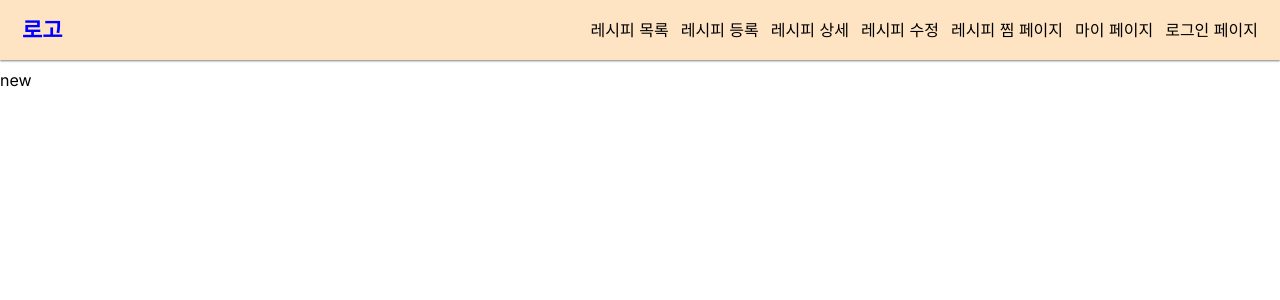
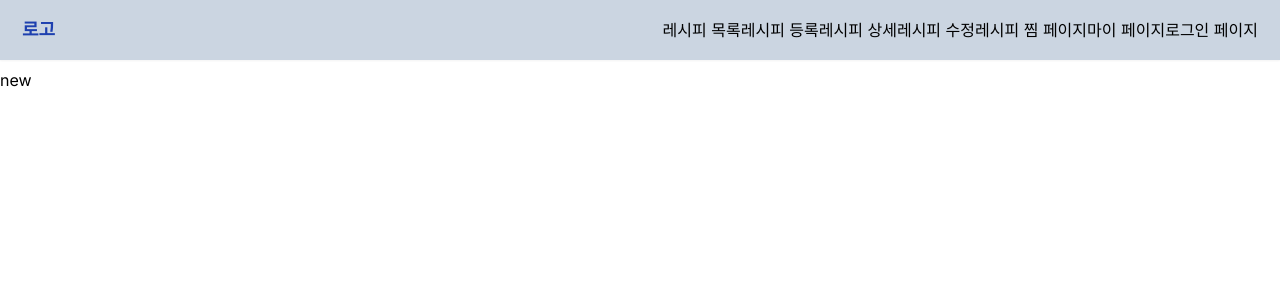
Before and after one commit to kidohy15/today-meal, a Next.js app: page /recipe/new in a window 1280 px wide. Shown: the top 300 px of the page. Built offline with nearby package versions, Linux system fonts and the light colour scheme.

Commit message:
globals.css 파일에 작성한 스타일 코드 tailwind css 적용

```diff
--- /dev/null
+++ b/src/app/api/fetch.ts
@@ -0,0 +1,8 @@
+import { NextApiRequest, NextApiResponse } from "next";
+
+export default async function handler(req: NextApiRequest, res: NextApiResponse) {
+  const fetchData = "test 중입니다.";
+
+  console.log("fetchData" ,fetchData);
+  res.status(200).json(fetchData);
+}
--- a/src/app/globals.css
+++ b/src/app/globals.css
@@ -53,7 +53,7 @@ table {
 
 /* 커스텀 */
 .navbar {
-  display: flex;
+  /* display: flex;
   justify-content: space-between;
   align-items: center;
   position: fixed;
@@ -61,33 +61,43 @@ table {
   top: 0;
   height: 60px;
   box-shadow: 0 1px 2px 0 rgb(0 0 0 / 0.5);
-  background-color: bisque;
+  background-color: bisque; */
+
+  @apply flex justify-between items-center fixed w-full h-[60px] top-0 shadow-sm bg-slate-300
 }
 
 .navbar__logo {
-  color:blue;
+  /* color:blue;
   font-size: 22px;
   font-weight: 700;
   cursor: pointer;
-  padding: 0px 22px
+  padding: 0px 22px */
+
+  @apply text-blue-800 text-lg font-semibold cursor-pointer px-[22px] py-0
 }
 
 .navbar__list {
-  display: flex;
+  /* display: flex;
   cursor: pointer;
   padding: 0px 22px;
   gap: 12px;
-  align-items: center;
+  align-items: center; */
+
+  @apply flex cursor-pointer py-0 px-[22px] items-center
 }
 
 .navbar__list__item {
-
+  @apply cursor-pointer
 }
 
 .navbar__list__item:hover {
-  color: aqua;
+  /* color: aqua; */
+
+  @apply text-teal-200
 }
 
 .layout{
   padding-top: 72px;
+
+  @apply pt-[72px]
 }
--- a/src/app/layout.tsx
+++ b/src/app/layout.tsx
@@ -2,6 +2,7 @@ import type { Metadata } from "next";
 import { Inter } from "next/font/google";
 import "./globals.css";
 import Layout from "@/components/Layout";
+import Navbar from "@/components/Navbar";
 
 const inter = Inter({ subsets: ["latin"] });
 
@@ -18,7 +19,10 @@ export default function RootLayout({
   return (
     <html lang="en">
       <body className={inter.className}>
-        <Layout>{children}</Layout>
+        <Layout>
+          <Navbar />
+          {children}
+        </Layout>
       </body>
     </html>
   );
--- a/src/app/page.tsx
+++ b/src/app/page.tsx
@@ -1,17 +1,18 @@
 "use client";
 
 import Layout from "@/components/Layout";
-import Openai from "@/components/openai/Openai";
+import Openai from "@/components/openai/Openai3";
 import Link from "next/link";
 
 export default function Home() {
+  const fetchData: any = getData();
+  // console.log("fetchData", fetchData);
+
   return (
-    <Layout>
+    <div className="w-[100%] h-[100%]">
       <h1>Map Meal Page</h1>
-      <p>
-        오늘의 추천 요리
-      </p>
-      <div>
+      <div className="h-[300px] bg-slate-500">오늘의 추천 요리</div>
+      <div className="flex w-[100%] h-[520px] bg-zinc-600">
         레시피 요청 input
         <Openai />
       </div>
@@ -38,6 +39,30 @@ export default function Home() {
           <Link href={"/users/login"}>로그인 페이지</Link>
         </li>
       </ul>
-    </Layout>
+      <div>
+        테스트 영역입니다
+        {/* {fetchData} */}
+      </div>
+    </div>
   );
 }
+
+
+export async function getData() {
+  // fetch 로 데이터 가져오는 방법
+  // const stores = await fetch(
+  //   `${process.env.NEXT_PUBLIC_API_URL}/api/stores`
+  // ).then((res) => res.json());
+
+  // axios 로 데이터 가져오는 방법
+  const fetchData = await fetch(
+    `${process.env.NEXT_PUBLIC_API_URL}/api/fetch`, {
+      cache: "no-store",
+    }
+  );
+
+  return {
+    props: { fetchData: fetchData },
+    // revalidate: 60 * 60,
+  };
+}
--- /dev/null
+++ b/src/app/utils/getData.ts
@@ -0,0 +1,13 @@
+export default async function getData() {
+  const fetchData = await fetch(
+    `${process.env.NEXT_PUBLIC_API_URL}/api/fetch`, {
+      cache: "no-store",
+    }
+  );
+
+  if (!fetchData.ok) {
+    throw new Error("Fail to fetch data");
+  }
+
+  return fetchData.json();
+}
--- a/src/components/Layout.tsx
+++ b/src/components/Layout.tsx
@@ -8,7 +8,6 @@ interface LayoutProps {
 const Layout = ({ children }: LayoutProps) => {
   return (
     <div className='layout'>
-      <Navbar />
       {children}
     </div>
   )
--- a/src/components/Navbar.tsx
+++ b/src/components/Navbar.tsx
@@ -5,7 +5,7 @@ const Navbar = () => {
   return (
     <>
       <div className="navbar">
-        <div className="navbar__logo">로고</div>
+        <Link href={"/"} className="navbar__logo">로고</Link>
         <div className="navbar__list">
           <Link href={"/recipe"} className="navbar__list__item">
             레시피 목록
```
